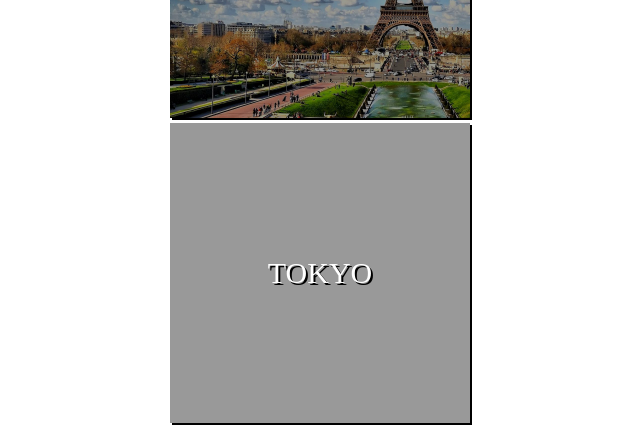
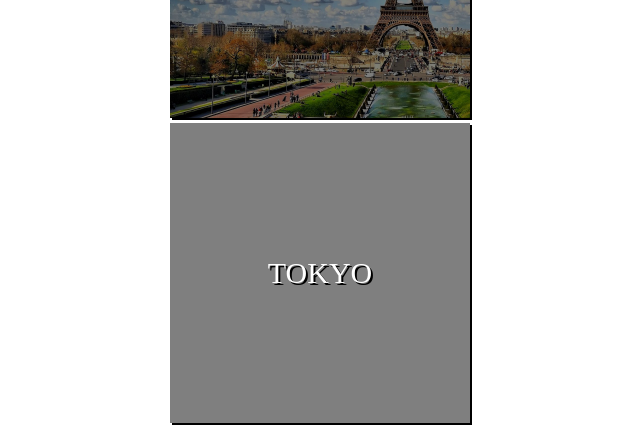
Before and after one commit to GiuseppeArimatea/htmlcss-airbnb, a plain HTML site: page index.html in a window 1280 px wide. Shown: the part 492-920 px from the top of the page, without its empty margins (320-960 px from the left). Drawn offline with Linux system fonts and the light colour scheme.

Commit message:
Modifica

```diff
--- a/css/style.css
+++ b/css/style.css
@@ -3,9 +3,14 @@
   margin: 0;
   padding: 0;
 }
+
+body {
+  color: white;
+  text-transform: uppercase;
+}
 .container {
-  width: 100%;
-  height: 100%;
+  width: 300px;
+  margin:auto;
 }
 
 .box {
@@ -38,14 +43,13 @@
   top: 50%;
   left: 50%;
   transform: translate(-50%, -50%);
-  color: white;
   font-size: 30px;
   text-shadow: 2px 2px black;
 }
 
 .opacity {
-  position: absolute;
+  position: relative;
   width: 100%;
   height: 100%;
-  background-color: rgb(0, 0, 0, 0.4);
+  background-color: rgb(0, 0, 0, 0.5);
 }
```
